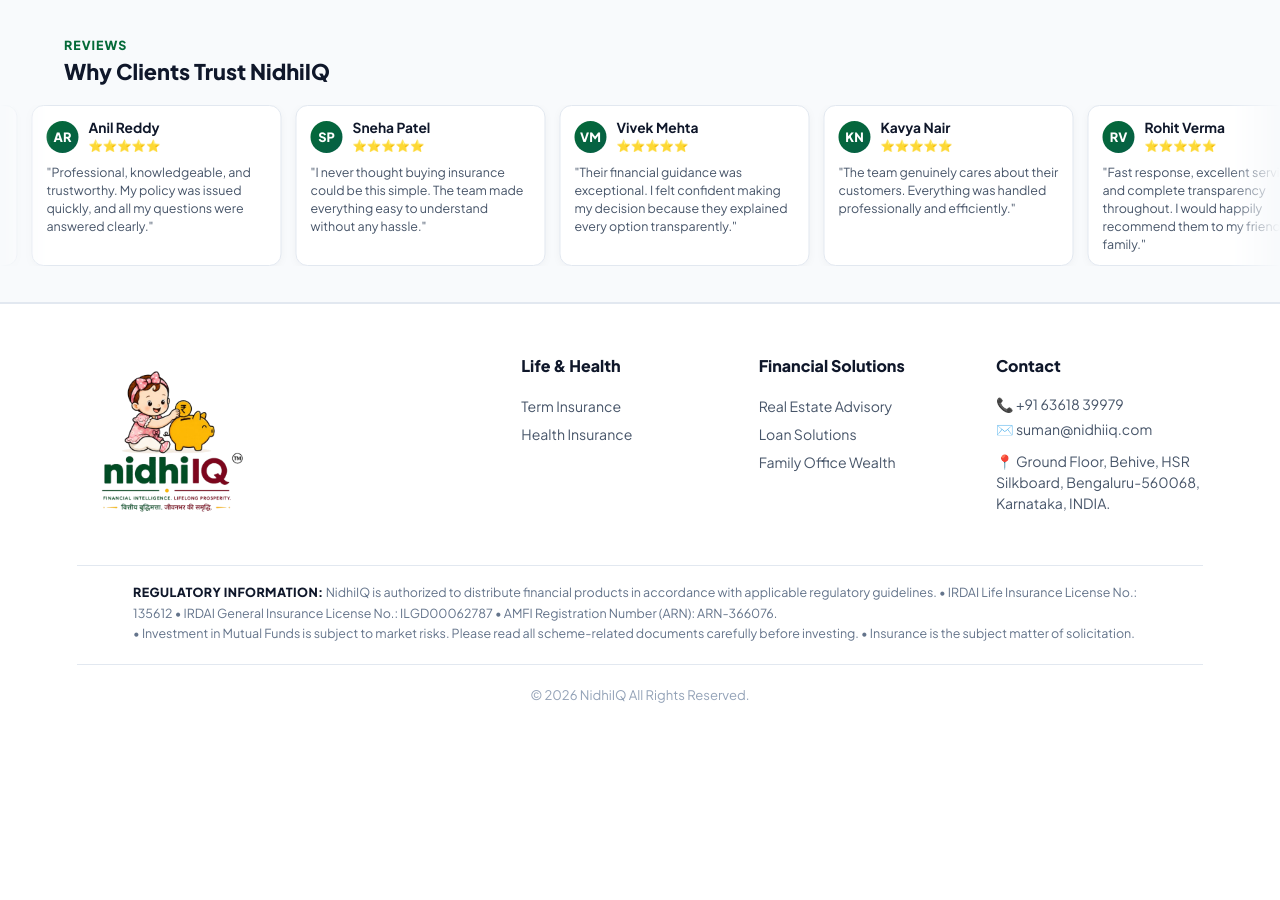
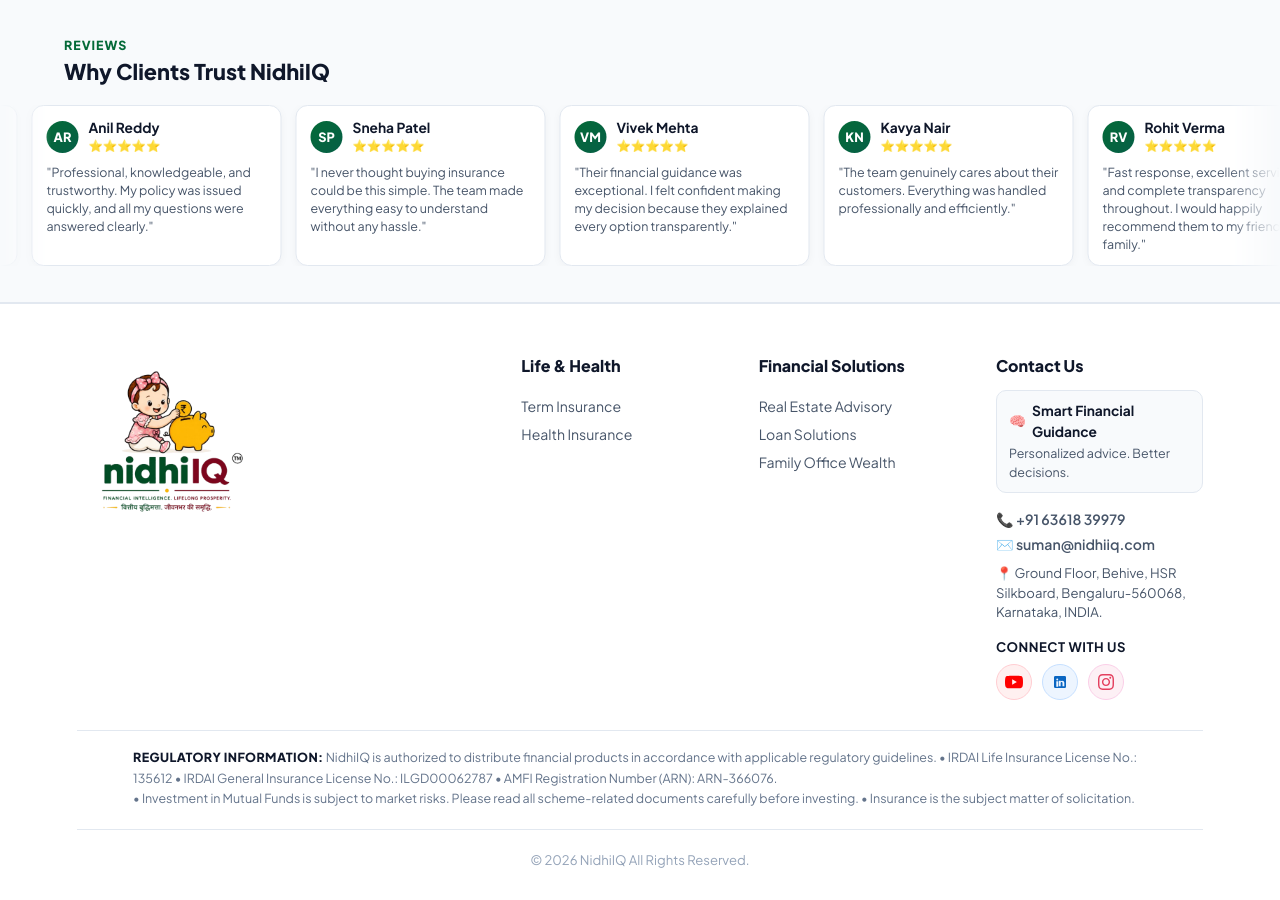
Before and after one commit to infonidhiiq/nidhiiq, a FastAPI app: page / in a window 1280 px wide. Shown: the part 2910-3810 px from the top of the page. Before the commit the page ends 3613 px from the top, so only its background shows below. Run offline with FastAPI, Linux system fonts and the light colour scheme.

Commit message:
Update templates/index.html

```diff
--- a/templates/index.html
+++ b/templates/index.html
@@ -896,14 +896,35 @@
         </ul>
       </div>
       <div>
-        <h4 style="color:#0f172a; font-weight:800; margin-bottom:14px; font-size:1rem;">Contact</h4>
-        <ul style="list-style:none; font-size:0.88rem; padding:0; margin:0; line-height:1.8;">
-          <li>📞 <a href="tel:+916361839979" style="color:#475569; text-decoration:none;">+91 63618 39979</a></li>
-          <li>✉️ <a href="mailto:suman@nidhiiq.com" style="color:#475569; text-decoration:none;">suman@nidhiiq.com</a>
-          </li>
-          <li style="margin-top:8px; color:#475569; line-height:1.5;">📍 Ground Floor, Behive, HSR Silkboard,
-            Bengaluru-560068, Karnataka, INDIA.</li>
+        <h4 style="color:#0f172a; font-weight:800; margin-bottom:12px; font-size:1rem;">Contact Us</h4>
+
+        <div style="background:#f8fafc; border:1px solid #e2e8f0; border-radius:10px; padding:10px 12px; margin-bottom:14px;">
+          <div style="font-weight:700; color:#0f172a; font-size:0.86rem; display:flex; align-items:center; gap:6px;">
+            <span>🧠</span> <span>Smart Financial Guidance</span>
+          </div>
+          <div style="font-size:0.78rem; color:#475569; margin-top:2px;">
+            Personalized advice. Better decisions.
+          </div>
+        </div>
+
+        <ul style="list-style:none; font-size:0.88rem; padding:0; margin:0 0 16px 0; line-height:1.8;">
+          <li>📞 <a href="tel:+916361839979" style="color:#475569; text-decoration:none; font-weight:600;">+91 63618 39979</a></li>
+          <li>✉️ <a href="mailto:suman@nidhiiq.com" style="color:#475569; text-decoration:none; font-weight:600;">suman@nidhiiq.com</a></li>
+          <li style="margin-top:6px; color:#475569; line-height:1.45; font-size:0.82rem;">📍 Ground Floor, Behive, HSR Silkboard, Bengaluru-560068, Karnataka, INDIA.</li>
         </ul>
+
+        <div style="font-weight:700; color:#0f172a; font-size:0.82rem; margin-bottom:8px; text-transform:uppercase; letter-spacing:0.5px;">Connect With Us</div>
+        <div style="display:flex; align-items:center; gap:10px;">
+          <a href="https://www.youtube.com/@NidhiIQOfficial" target="_blank" rel="noopener noreferrer" title="YouTube - NidhiIQ Official" style="display:inline-flex; align-items:center; justify-content:center; width:36px; height:36px; border-radius:50%; background:#fff0f0; border:1px solid #ffcdd2; transition:transform 0.2s, background 0.2s; text-decoration:none;">
+            <svg width="18" height="18" viewBox="0 0 24 24" fill="#FF0000"><path d="M23.498 6.186a3.016 3.016 0 0 0-2.122-2.136C19.505 3.545 12 3.545 12 3.545s-7.505 0-9.377.505A3.017 3.017 0 0 0 .502 6.186C0 8.07 0 12 0 12s0 3.93.502 5.814a3.016 3.016 0 0 0 2.122 2.136c1.871.505 9.376.505 9.376.505s7.505 0 9.377-.505a3.015 3.015 0 0 0 2.122-2.136C24 15.93 24 12 24 12s0-3.93-.502-5.814zM9.545 15.568V8.432L15.818 12l-6.273 3.568z"/></svg>
+          </a>
+          <a href="https://www.linkedin.com/in/nidhiiq/" target="_blank" rel="noopener noreferrer" title="LinkedIn - NidhiIQ" style="display:inline-flex; align-items:center; justify-content:center; width:36px; height:36px; border-radius:50%; background:#edf5ff; border:1px solid #c6e0ff; transition:transform 0.2s, background 0.2s; text-decoration:none;">
+            <svg width="16" height="16" viewBox="0 0 24 24" fill="#0A66C2"><path d="M19 3a2 2 0 0 1 2 2v14a2 2 0 0 1-2 2H5a2 2 0 0 1-2-2V5a2 2 0 0 1 2-2h14m-.5 15.5v-5.3a3.26 3.26 0 0 0-3.26-3.26c-.85 0-1.84.52-2.28 1.3v-1.11h-2.79v8.37h2.79v-4.93c0-.77.62-1.4 1.39-1.4a1.4 1.4 0 0 1 1.4 1.4v4.93h2.75M6.46 10.9v8.37H9.25V10.9H6.46M7.86 6.75a1.45 1.45 0 1 0 0 2.9 1.45 1.45 0 0 0 0-2.9z"/></svg>
+          </a>
+          <a href="https://www.instagram.com/nidhiiqofficial/" target="_blank" rel="noopener noreferrer" title="Instagram - NidhiIQ Official" style="display:inline-flex; align-items:center; justify-content:center; width:36px; height:36px; border-radius:50%; background:#fdf0f5; border:1px solid #fbcfe8; transition:transform 0.2s, background 0.2s; text-decoration:none;">
+            <svg width="16" height="16" viewBox="0 0 24 24" fill="#E4405F"><path d="M12 2.163c3.204 0 3.584.012 4.85.07 3.252.148 4.771 1.691 4.919 4.919.058 1.265.069 1.645.069 4.849 0 3.205-.012 3.584-.069 4.849-.149 3.225-1.664 4.771-4.919 4.919-1.266.058-1.644.07-4.85.07-3.204 0-3.584-.012-4.849-.07-3.26-.149-4.771-1.699-4.919-4.92-.058-1.265-.07-1.644-.07-4.849 0-3.204.013-3.583.07-4.849.149-3.227 1.664-4.771 4.919-4.919 1.266-.057 1.645-.069 4.849-.069zm0-2.163c-3.259 0-3.667.014-4.947.072-4.358.2-6.78 2.618-6.98 6.98-.059 1.281-.073 1.689-.073 4.948 0 3.259.014 3.668.072 4.948.2 4.358 2.618 6.78 6.98 6.98 1.281.058 1.689.072 4.948.072 3.259 0 3.668-.014 4.948-.072 4.354-.2 6.782-2.618 6.979-6.98.059-1.28.073-1.689.073-4.948 0-3.259-.014-3.667-.072-4.947-.196-4.354-2.617-6.78-6.979-6.98-1.281-.059-1.69-.073-4.949-.073zm0 5.838c-3.403 0-6.162 2.759-6.162 6.162s2.759 6.163 6.162 6.163 6.162-2.759 6.162-6.163c0-3.403-2.759-6.162-6.162-6.162zm0 10.162c-2.209 0-4-1.79-4-4 0-2.209 1.791-4 4-4s4 1.791 4 4c0 2.21-1.791 4-4 4zm6.406-11.845c-.796 0-1.441.645-1.441 1.44s.645 1.44 1.441 1.44c.795 0 1.439-.645 1.439-1.44s-.644-1.44-1.439-1.44z"/></svg>
+          </a>
+        </div>
       </div>
     </div>
     <!-- Regulatory Information Section -->
```
